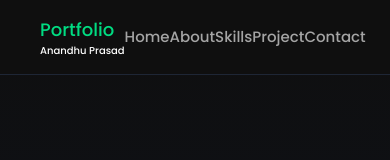
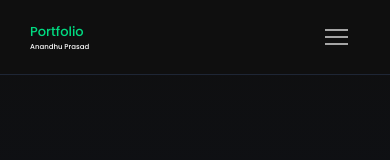
Before and after one commit to anandhuguts/anandhu-portfolio, a React (Vite) app: page / in a window 390 px wide. Shown: the top 160 px of the page. Built offline with nearby package versions, Linux system fonts and the light colour scheme; a web font is replaced by a local one.

Commit message:
naviagtion responsive

```diff
--- a/package.json
+++ b/package.json
@@ -12,9 +12,12 @@
   "dependencies": {
     "@lottiefiles/dotlottie-react": "^0.13.2",
     "@tailwindcss/vite": "^4.0.9",
+    "hamburger-react": "^2.5.2",
     "motion": "^12.10.5",
     "react": "^19.0.0",
+    "react-burger-menu": "^3.1.0",
     "react-dom": "^19.0.0",
+    "react-icons": "^5.5.0",
     "react-scroll": "^1.9.3",
     "tailwindcss": "^4.0.9"
   },
--- a/src/components/Navigation.jsx
+++ b/src/components/Navigation.jsx
@@ -1,21 +1,25 @@
 import { Link } from "react-scroll";
+import { Spin as Hamburger } from "hamburger-react";
+import { useState } from "react";
+import { motion } from "motion/react";
 
 function Navigation() {
+  const [isOpen, setOpen] = useState(false);
   return (
     <div className="flex fixed w-full z-[9999]">
       <div className="flex  w-full h-[75px] bg-[#0f0f0f] border-b-[0.5px] border-[#1E2635]  ">
         <nav
-          className="flex  w-full max-w-[1198px]  justify-between  items-center  text-[#A5A5A5] px-[40px]
-text-[17px] mx-auto max-xl:w-full max-xl:max-w-[877px]
+          className="flex  w-full max-w-[1198px]  justify-between  items-center  text-[#A5A5A5] px-[30px]
+text-[17px] mx-auto max-xl:w-full max-xl:max-w-[877px]   gap-[20px] max-lg:w-[700px] max-md:w-[600px]
 "
         >
-          <h1 className="flex flex-col text-[#00DC82] text-[18px] font-script font-medium">
+          <h1 className="flex flex-col text-[#00DC82] text-[18px] font-script font-medium max-lg:text-[15px] max-md:text-[13px]">
             Portfolio{" "}
-            <span className=" text-white text-[10px] whitespace-nowrap">
+            <span className=" text-white text-[10px] max-lg:text-[8px] max-md:text-[7px] whitespace-nowrap">
               Anandhu Prasad
             </span>
           </h1>
-          <ul className="flex w-[590px] justify-between   font-script font-medium max-lg:text-[15px] ">
+          <ul className="flex w-[590px] justify-between   font-script font-medium max-lg:text-[15px] gap-[10px] max-lg:w-[500px] max-md:w-[350px] max-md:text-[12px] max-md:hidden ">
             <Link
               to="home"
               className="cursor-pointer hover:text-white transition-colors duration-300 ease-in-out active:text-white
@@ -65,6 +69,64 @@ text-[17px] mx-auto max-xl:w-full max-xl:max-w-[877px]
               Contact
             </Link>
           </ul>
+          <div className="md:hidden relative z-50">
+            <div className="md:hidden">
+              <Hamburger size={23} toggled={isOpen} toggle={setOpen} />
+            </div>
+            {isOpen && (
+              <div
+                className="  flex flex-col absolute right-0 mt-2 bg-[#1E2635] shadow-lg rounded-xl p-4 space-y-3  w-40
+          transition-all duration-300 ease-in-out"
+              >
+                <Link
+                  onClick={() => setOpen(false)}
+                  to="home"
+                  className="cursor-pointer hover:text-white transition-colors duration-300 ease-in-out active:text-white
+"
+                  activeClass="text-white"
+                >
+                  Home
+                </Link>
+                <Link
+                  onClick={() => setOpen(false)}
+                  to="about"
+                  className="cursor-pointer hover:text-white transition-colors duration-300 ease-in-out
+ "
+                  offset={-170}
+                  activeClass="text-white"
+                >
+                  About
+                </Link>
+                <Link
+                  onClick={() => setOpen(false)}
+                  to="skills"
+                  className="cursor-pointer hover:text-white transition-colors duration-300 ease-in-out
+"
+                  offset={-100}
+                >
+                  Skills
+                </Link>
+                <Link
+                  onClick={() => setOpen(false)}
+                  to="project"
+                  className="cursor-pointer hover:text-white transition-colors duration-300 ease-in-out
+"
+                  offset={-100}
+                >
+                  Project
+                </Link>
+                <Link
+                  onClick={() => setOpen(false)}
+                  to="contact"
+                  className="cursor-pointer hover:text-white transition-colors duration-300 ease-in-out
+"
+                >
+                  Contact
+                </Link>
+              </div>
+            )}
+          </div>
+
           <button className="text-black text-[16px] border bg-white rounded-[6px] w-[122px] h-[40px] font-script font-semibold  max-xl:hidden transition-all duration-300 ease-in-out hover:bg-[#00DC82] hover:text-white hover:border-[#00DC82]">
             Email me
           </button>
--- a/src/components/pages/Introduction.jsx
+++ b/src/components/pages/Introduction.jsx
@@ -1,5 +1,6 @@
 import { Element } from "react-scroll";
 import { motion } from "motion/react";
+import elipse from "../../images/Ellipse 1.png";
 
 function Introduction() {
   return (
@@ -63,7 +64,7 @@ function Introduction() {
           </div>
           <div>
             <img
-              src="/Ellipse 1.png"
+              src={elipse}
               alt=""
               className="shrink-0 min-w-[305px] min-h-[305px] max-lg:scale"
             />
```
Also changed, not shown: src/images/Ellipse 1.png (renamed from public/Ellipse 1.png), 1 other file (tests, documents, lock files or other folders).
